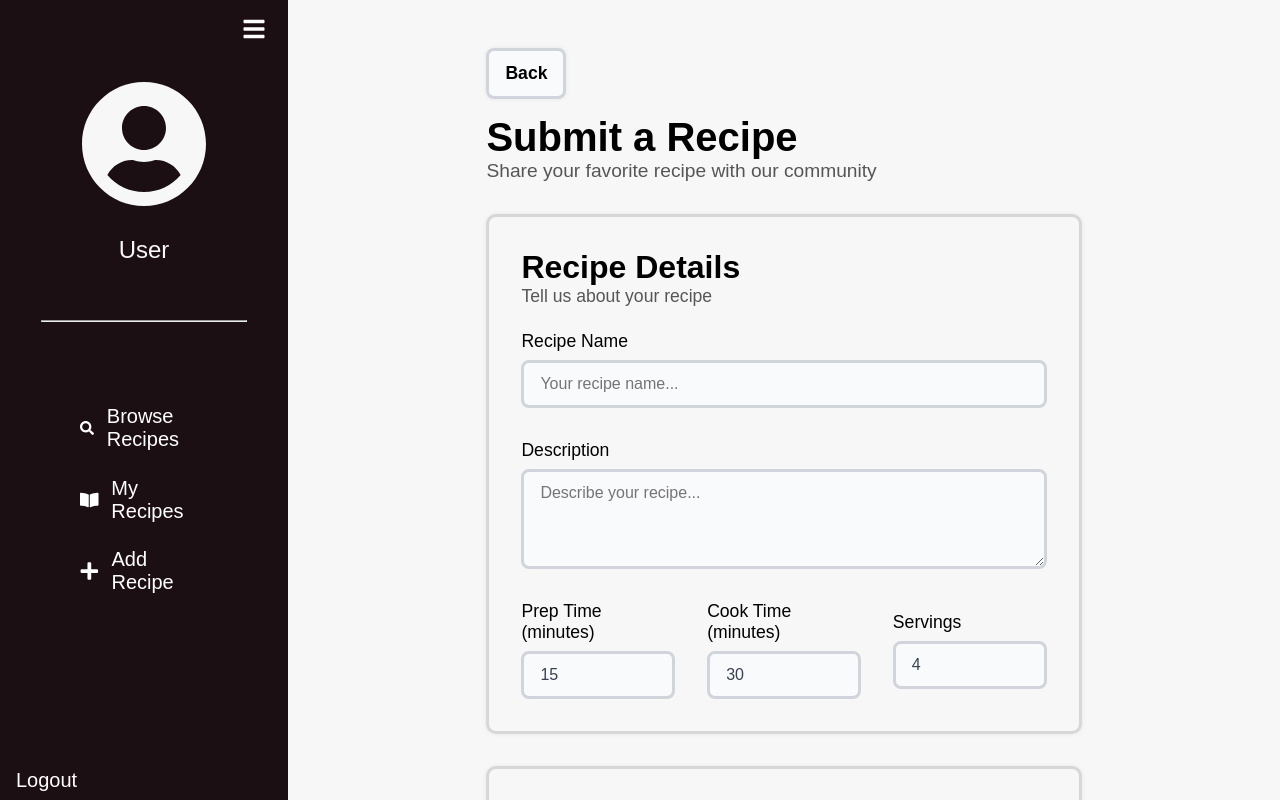
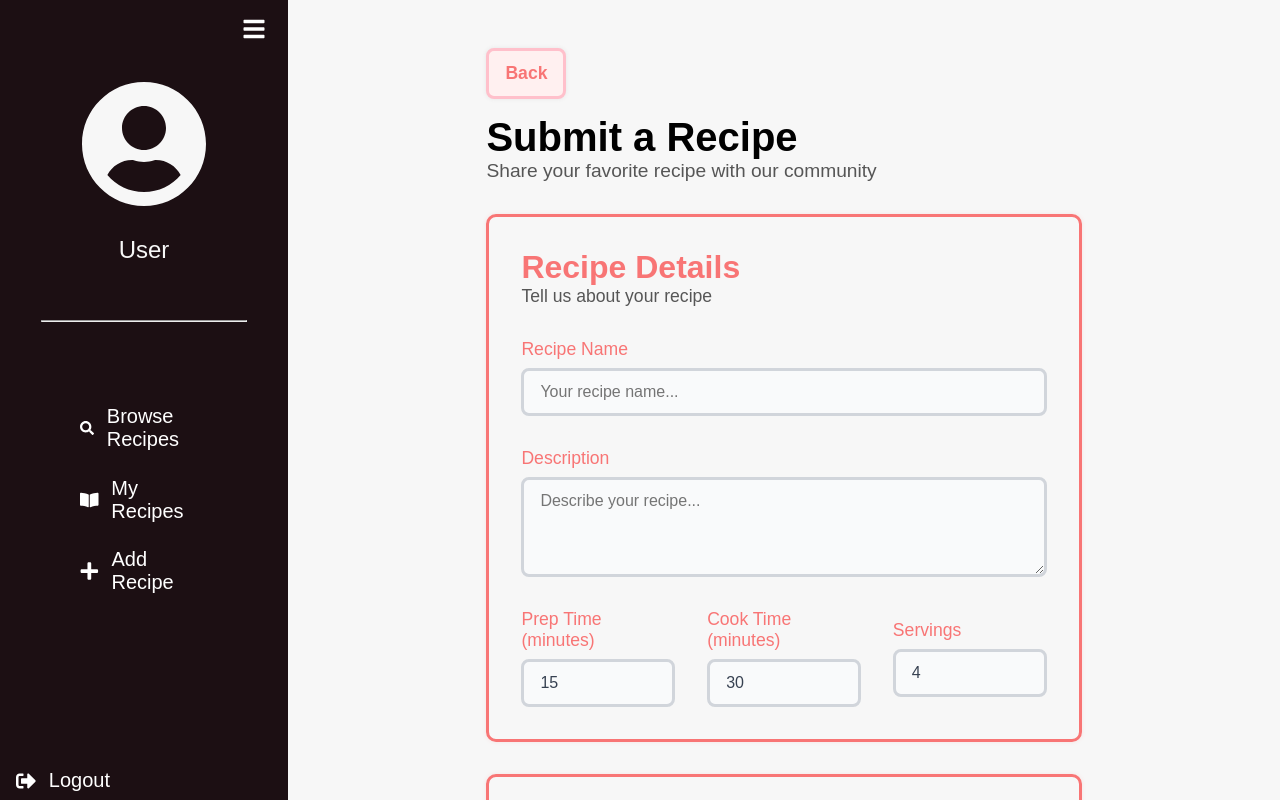
Before and after one commit to bmstoss13/recipe-project, a React (Vite) app in the folder recipe-project/frontend/: page /create-recipe in a window 1280 px wide. Built offline with nearby package versions, Linux system fonts and the light colour scheme; no server answers; a web font is replaced by a local one.

Commit message:
fixed add recipe css

```diff
--- a/recipe-project/frontend/src/components/NavBar.jsx
+++ b/recipe-project/frontend/src/components/NavBar.jsx
@@ -1,6 +1,6 @@
 import React, { useState, useEffect } from 'react';
 import '../styles/Navbar.css';
-import { FaUserCircle, FaSearch, FaBookOpen, FaPlus, FaBars } from 'react-icons/fa';
+import { FaUserCircle, FaSearch, FaBookOpen, FaPlus, FaBars, FaSignOutAlt } from 'react-icons/fa';
 import { MdDashboard } from 'react-icons/md';
 import { useCurrentUser } from './CurrentUser';
 import { doc, updateDoc } from 'firebase/firestore';
@@ -9,6 +9,7 @@ import { toast } from 'react-toastify';
 import { signOut } from "firebase/auth";
 import { auth } from "../firebase";
 import { Link } from 'react-router-dom';
+
 
 
 const Navbar = () => {
@@ -107,7 +108,8 @@ const Navbar = () => {
 
         <div className="logout-btn">
           <a href="#" onClick={handleAuthClick}>
-            {open && (isGuest ? 'Sign In' : 'Logout')}
+            {isGuest ? <FaSignInAlt /> : <FaSignOutAlt />}
+            {open && (isGuest ? ' Sign In' : ' Logout')}
           </a>
         </div>
       </div>
--- a/recipe-project/frontend/src/styles/CreateRecipe.css
+++ b/recipe-project/frontend/src/styles/CreateRecipe.css
@@ -367,3 +367,80 @@ a:visited {
 a:hover {
     text-decoration: none;
 }
+
+
+/*PINK ACCENTS*/
+
+.createRecipeSubmit {
+    background-color: var(--salmon-accent-color);
+    color: white;
+    border: none;
+}
+
+.createRecipeSubmit:hover {
+    background: none;
+    color: var(--salmon-accent-color);
+    border: 1px solid var(--salmon-accent-color);
+}
+
+.createRecipeFormContainer {
+border-color: var(--salmon-accent-color);
+box-shadow: 0px 0px 4px rgba(248, 117, 117, 0.15);
+color: var(--salmon-accent-color);
+}
+
+.createRecipeBackButton,
+.createRecipeAddIngredientButton,
+.createRecipeDeleteIngredientButton {
+    border-color: pink;
+    color: var(--salmon-accent-color);
+}
+
+/* Add hover effects with accent */
+.createRecipeBackButton:hover,
+.createRecipeAddIngredientButton:hover,
+.createRecipeDeleteIngredientButton:hover {
+    color: white;
+    background-color: var(--salmon-accent-color);
+}
+
+/* Focused input/textarea */
+.createRecipeTitleInput:focus,
+.createRecipeDescriptionInput:focus,
+.createRecipeNumberInput:focus,
+.createRecipeIngredientInput:focus,
+.createRecipeInstructionInput:focus {
+border-color: var(--salmon-accent-color);
+box-shadow: 0 0 0 3px rgba(248, 117, 117, 0.2);
+}
+
+/* Labels */
+.createRecipeFormLabel {
+color: var(--salmon-accent-color);
+}
+
+/* Section titles */
+.createRecipeFormMainText {
+color: var(--salmon-accent-color);
+}
+
+/* Error message */
+.createRecipeErrorMessage {
+color: #702d2d;
+}
+
+/* Buttons */
+.createRecipeBackButton,
+.createRecipeAddIngredientButton {
+background-color: #fff0f0;
+}
+
+/* Delete icon inside button (optional pink tint) */
+.createRecipeDeleteIngredientButton svg {
+fill: var(--salmon-accent-color);
+}
+
+/* Improve spacing consistency */
+.createRecipeFormSubText {
+padding-bottom: 1rem;
+}
--- a/recipe-project/frontend/src/styles/NavBar.css
+++ b/recipe-project/frontend/src/styles/NavBar.css
@@ -115,7 +115,6 @@ hr {
 
 .nav-links a:hover {
   background-color: var(--salmon-accent-color);
-  color: var(--background-color);
 }
 
 .toggle-btn:hover, .logout-btn a:hover {
```
